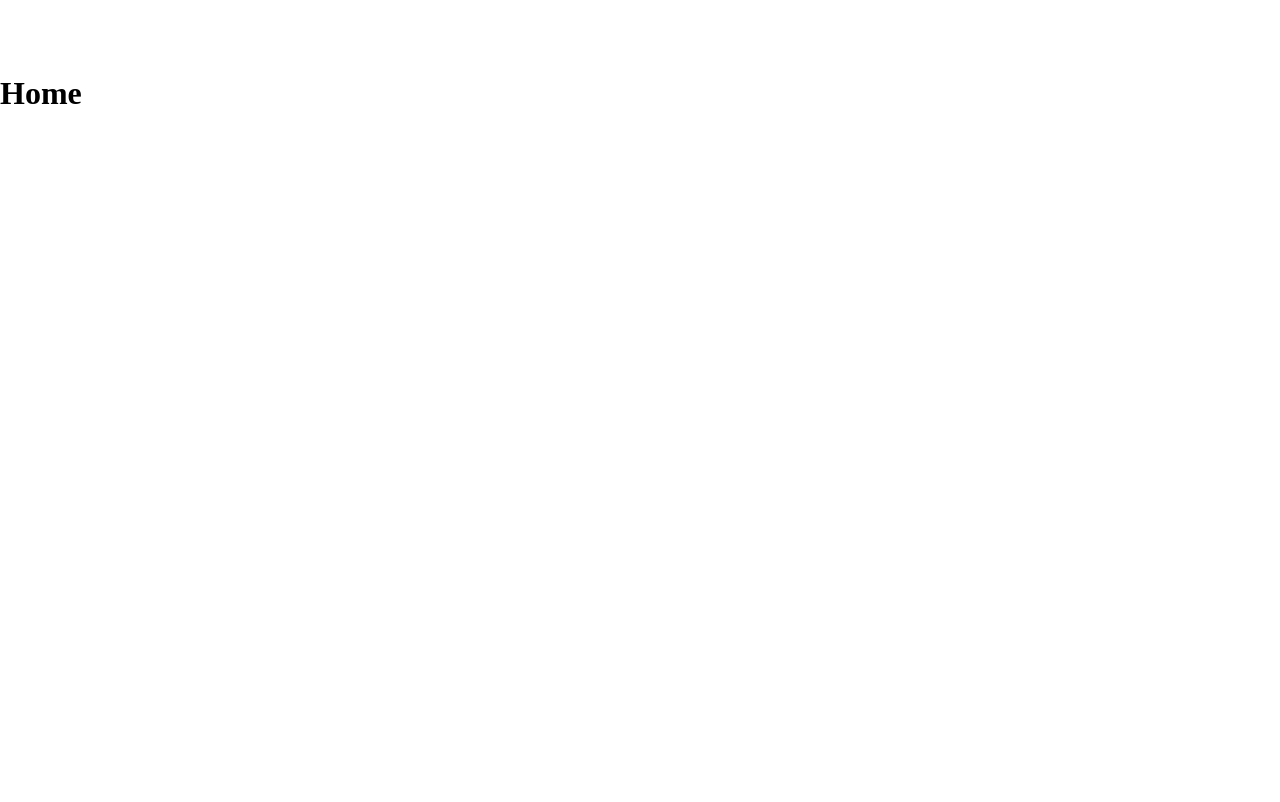
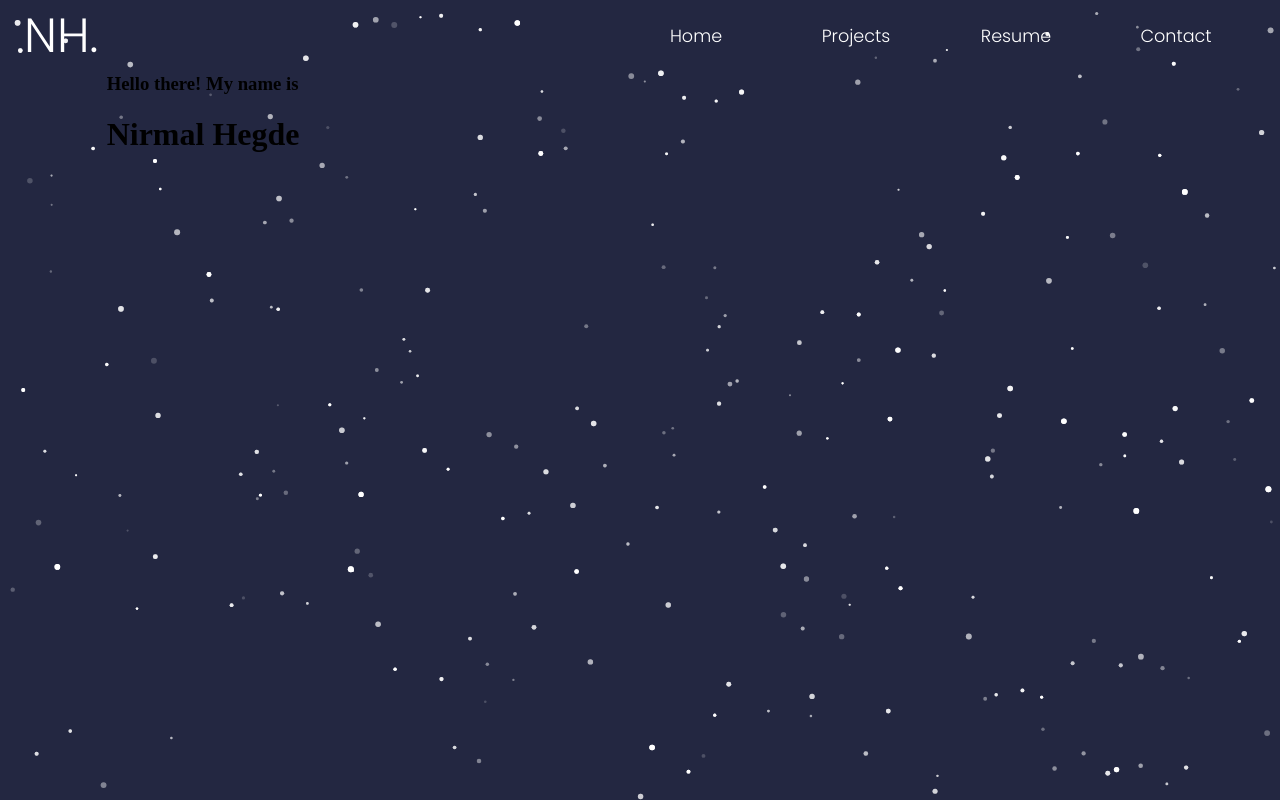
Before and after one commit to NirmalHegde/Personal-Website, a React (Create React App) app: page / in a window 1280 px wide. Shown: the top 802 px of the page. Built offline with nearby package versions, Linux system fonts and the light colour scheme.

Commit message:
particles added

```diff
--- a/package.json
+++ b/package.json
@@ -12,6 +12,7 @@
     "react": "^17.0.1",
     "react-dom": "^17.0.1",
     "react-scripts": "^4.0.1",
+    "react-tsparticles": "^1.18.12",
     "web-vitals": "^0.2.4"
   },
   "scripts": {
--- a/src/App.js
+++ b/src/App.js
@@ -8,6 +8,7 @@ import Home from './Components/Home/Home';
 import Projects from './Components/Projects/Projects';
 import Resume from './Components/Resume/Resume';
 import Contact from './Components/Contact/Contact';
+import Particle from './Components/Particles/Particles';
 import AppStyles from "./AppStyles";
 
 //App contains layout of the node website
@@ -15,25 +16,13 @@ export default function App() {
   const classes = AppStyles(); //gets styles from AppStyles.jsx
 
   return (
-    <Grid className={classes.root} container direction="column">
-      {/*Header section of the website*/}
-      <Grid item xs={12}>
-        <Header />
-      </Grid>
-      {/*Home section of the website*/}
-      <Grid item xs={12}>
-        <Home />
-      </Grid>
-      {/*Projects section of the website*/}
-      <Grid item xs={12}>
-        <Projects />
-      </Grid>
-      <Grid item xs={12}>
-        <Resume />
-      </Grid>
-      <Grid item xs={12}>
-        <Contact />
-      </Grid>
-    </Grid>
+    <div>
+      <Header />
+      <Particle />
+      <Home />
+      <Projects />
+      <Resume />
+      <Contact />
+    </div>
   );
 }
--- a/src/Components/Header/Header.jsx
+++ b/src/Components/Header/Header.jsx
@@ -1,6 +1,6 @@
 //React/Material UI Libraries
 import React from 'react';
-import { useMediaQuery, AppBar, Toolbar, Typography, Tab, Tabs, IconButton, List, Drawer } from '@material-ui/core';
+import { useMediaQuery, AppBar, Toolbar, Typography, Tab, Tabs, IconButton, Drawer } from '@material-ui/core';
 import MenuIcon from '@material-ui/icons/Menu';
 
 
--- a/src/Components/Header/HeaderStyles.jsx
+++ b/src/Components/Header/HeaderStyles.jsx
@@ -1,5 +1,4 @@
 //Styling for header content
-import { Palette, PlayCircleFilledTwoTone } from '@material-ui/icons';
 import { makeStyles } from '@material-ui/styles';
 
 const HeaderStyles = makeStyles((theme) => ({
--- a/src/Components/Home/Home.jsx
+++ b/src/Components/Home/Home.jsx
@@ -1,4 +1,5 @@
 import React from 'react'
+import { Grid } from '@material-ui/core'
 
 import HomeStyles from './HomeStyles'
 
@@ -6,8 +7,21 @@ const Home = () => {
 	const classes = HomeStyles();
 	return (
 		<div className={classes.size}>
-			<br /><br /><br />
-			<h1>Home</h1>
+			<Grid container>
+				<Grid item xs={12}>
+					<br /><br /><br />
+				</Grid>
+				<Grid item xs={1}></Grid>
+				<Grid item container xs={10}>
+					<Grid item xs={6}>
+						<h3>Hello there! My name is</h3>
+						<h1>Nirmal Hegde</h1>
+					</Grid>
+					<Grid item xs={6}>
+
+					</Grid>
+				</Grid>
+			</Grid>
 		</div>
 	)
 }
--- a/src/Components/Home/HomeStyles.jsx
+++ b/src/Components/Home/HomeStyles.jsx
@@ -2,7 +2,7 @@ import { makeStyles } from '@material-ui/styles';
 
 const HomeStyles = makeStyles((theme) => ({
 	size: {
-		height: "100vh",
+		height: "100vh"
 	}
 }))
 
--- /dev/null
+++ b/src/Components/Particles/Particles.css
@@ -0,0 +1,8 @@
+#tsparticles {
+	position: absolute;
+	z-index: -1;
+	width: 100%;
+	height: 100%;
+	background-size: cover;
+	background-position: 50% 50%;
+}
--- /dev/null
+++ b/src/Components/Particles/Particles.js
@@ -0,0 +1,99 @@
+import './Particles.css';
+import Particles from "react-tsparticles";
+
+const Particle = () => {
+	return (
+		<Particles
+			id="tsparticles"
+			options={{
+				background: {
+					color: {
+						value: "#232741",
+					},
+				},
+				fpsLimit: 60,
+				"interactivity": {
+					"detect_on": "window",
+					"events": {
+						"onClick": {
+							"enable": true,
+							"mode": "repulse"
+						},
+						"onHover": {
+							"enable": true,
+							"mode": "attract"
+						}
+					},
+					"modes": {
+						"attract": {
+							"distance": 250,
+							"duration": 2,
+							"speed": 3,
+						},
+						"grab": {
+							"distance": 400
+						},
+						"repulse": {
+							"distance": 400
+						}
+					}
+				},
+				"particles": {
+					"color": {
+						"value": "#ffffff"
+					},
+					"links": {
+						"color": {
+							"value": "#ffffff"
+						},
+						"distance": 150,
+						"opacity": 0.4
+					},
+					"move": {
+						"attract": {
+							"rotate": {
+								"x": 600,
+								"y": 600
+							}
+						},
+						"enable": true,
+						"outModes": {
+							"bottom": "out",
+							"left": "out",
+							"right": "out",
+							"top": "out"
+						},
+						"random": true,
+						"speed": 1
+					},
+					"number": {
+						"density": {
+							"enable": true
+						},
+						"value": 200
+					},
+					"opacity": {
+						"random": {
+							"enable": true
+						},
+						"animation": {
+							"enable": true,
+							"speed": 1
+						}
+					},
+					"size": {
+						"random": {
+							"enable": true
+						},
+						"animation": {
+							"minimumValue": 0.3,
+							"speed": 4
+						}
+					}
+				}
+			}}
+		/>
+	);
+}
+
+export default Particle
```
Also changed, not shown: 2 other files (tests, documents, lock files or other folders).
